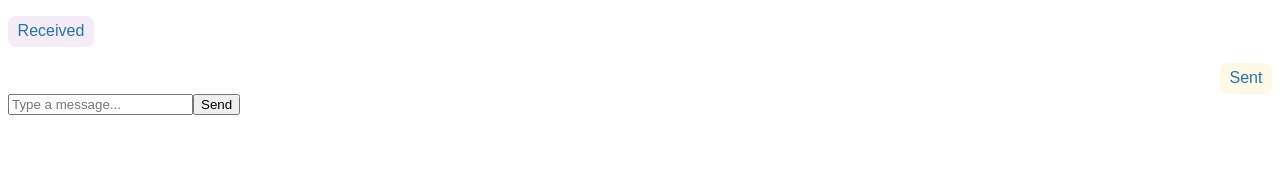
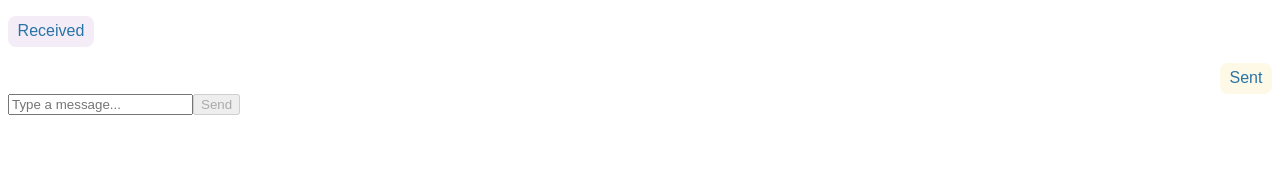
Before and after one commit to engingokmen/chat-interface, a React (Create React App) app: page / in a window 1280 px wide. Shown: the top 184 px of the page. Built offline with nearby package versions, Linux system fonts and the light colour scheme.

Commit message:
adds ButtonInputForm component which is specialized to inputForm feature

```diff
--- /dev/null
+++ b/src/features/inputForm/components/ButtonInputForm.tsx
@@ -0,0 +1,13 @@
+import { useAppData } from "../../../context";
+
+export const ButtonInputForm = () => {
+  const { input } = useAppData();
+
+  const isDisabled = input.trim() === "";
+
+  return (
+    <button type="submit" disabled={isDisabled}>
+      Send
+    </button>
+  );
+};
--- a/src/features/inputForm/index.tsx
+++ b/src/features/inputForm/index.tsx
@@ -4,6 +4,7 @@ import {
   useAppData,
   useAppDipatch,
 } from "../../context";
+import { ButtonInputForm } from "./components/ButtonInputForm";
 
 export const InputForm = () => {
   const { input } = useAppData();
@@ -27,7 +28,7 @@ export const InputForm = () => {
         onChange={handleChange}
         placeholder="Type a message..."
       />
-      <button type="submit">Send</button>
+      <ButtonInputForm />
     </form>
   );
 };
```
